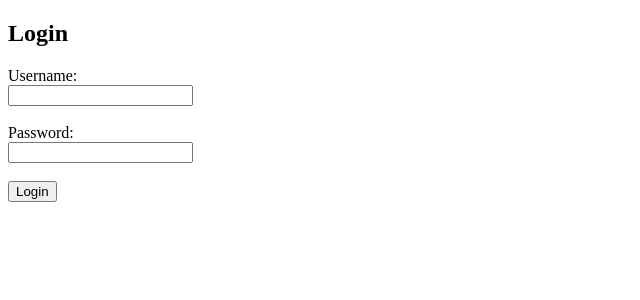
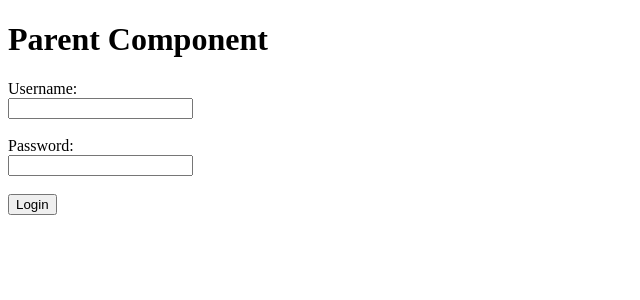
Before and after one commit to acciojob/lift-state-up-5-roshan194, a React app: page / in a window 1280 px wide. Shown: the top 300 px of the page, without its empty margins (0-640 px from the left). Built offline with nearby package versions, Linux system fonts and the light colour scheme.

Commit message:
update the state

```diff
--- a/src/components/App.js
+++ b/src/components/App.js
@@ -1,6 +1,5 @@
 import React, { useState } from "react";
 import LoginForm from "./LoginForm";
-import './../styles/App.css';
 
 const App = () => {
   const [isLoggedIn, setIsLoggedIn] = useState(false);
@@ -9,17 +8,16 @@ const App = () => {
     setIsLoggedIn(true);
   };
 
-
   return (
     <div>
-        {/* Do not remove the main div */}
-        {isLoggedIn ? (
-          <h2>You are logged in!</h2>
-        ) : (
-          <LoginForm isLoggedIn={isLoggedIn} onLogin={handleLogin} />
-        )}
+      <h1>Parent Component</h1> {/* Required by test */}
+      {isLoggedIn ? (
+        <h2>Welcome, you are now logged in! 🎉</h2>
+      ) : (
+        <LoginForm isLoggedIn={isLoggedIn} onLogin={handleLogin} />
+      )}
     </div>
-  )
-}
+  );
+};
 
-export default App
+export default App;
--- a/src/components/LoginForm.js
+++ b/src/components/LoginForm.js
@@ -1,4 +1,4 @@
-import React, { useState } from 'react';
+import React, { useState } from "react";
 
 function LoginForm({ isLoggedIn, onLogin }) {
   const [username, setUsername] = useState('');
@@ -7,14 +7,12 @@ function LoginForm({ isLoggedIn, onLogin }) {
   const handleSubmit = (e) => {
     e.preventDefault();
     if (username && password) {
-      onLogin(); // Lifts state to parent
+      onLogin();
     }
   };
 
   return (
     <form onSubmit={handleSubmit}>
-      <h2>Login</h2>
-
       <label htmlFor="username">Username:</label><br />
       <input
         id="username"
```
